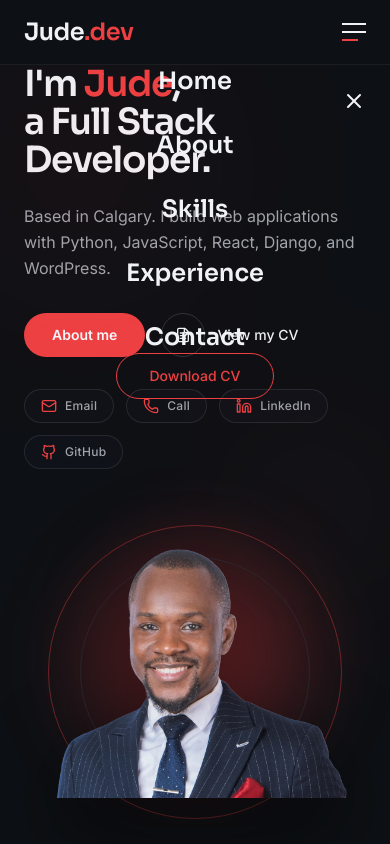
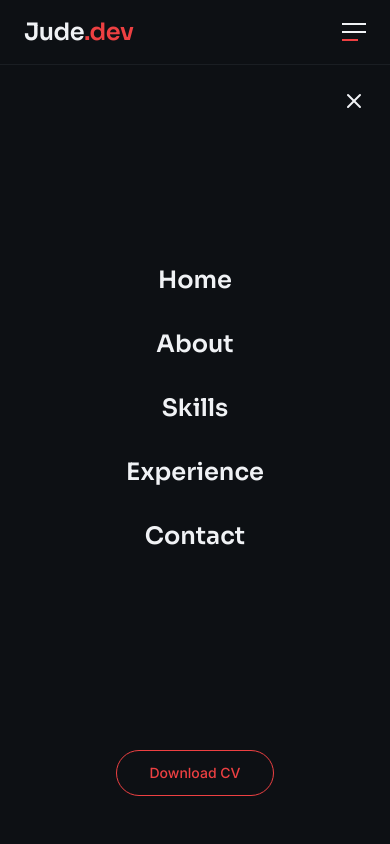
Before and after one commit to EmselICT/canada, a React (Vite) app: page / in a window 390 px wide. Both pictures are taken after a click on the button "Toggle menu". Shown: the top 844 px of the page. Built offline with nearby package versions, Linux system fonts and the light colour scheme.

Commit message:
Remove backdrop blur from navbar

```diff
--- a/src/components/portfolio/Navbar.tsx
+++ b/src/components/portfolio/Navbar.tsx
@@ -10,7 +10,7 @@ export function Navbar() {
       initial={{ y: -20, opacity: 0 }}
       animate={{ y: 0, opacity: 1 }}
       transition={{ duration: 0.6, ease: "easeOut" }}
-      className="fixed inset-x-0 top-0 z-50 border-b border-hairline/40 bg-background backdrop-blur-md"
+      className="fixed inset-x-0 top-0 z-50 border-b border-hairline/40 bg-background"
     >
       <div className="mx-auto flex max-w-7xl items-center justify-between px-6 py-4 lg:px-10">
         <a href="#home" className="flex items-baseline">
@@ -62,7 +62,7 @@ export function Navbar() {
             animate={{ opacity: 1 }}
             exit={{ opacity: 0 }}
             transition={{ duration: 0.2 }}
-            className="fixed inset-0 top-[65px] z-50 flex flex-col bg-background backdrop-blur-md md:hidden"
+            className="fixed inset-0 top-[65px] z-50 flex flex-col bg-background md:hidden"
           >
             <button
               type="button"
```
